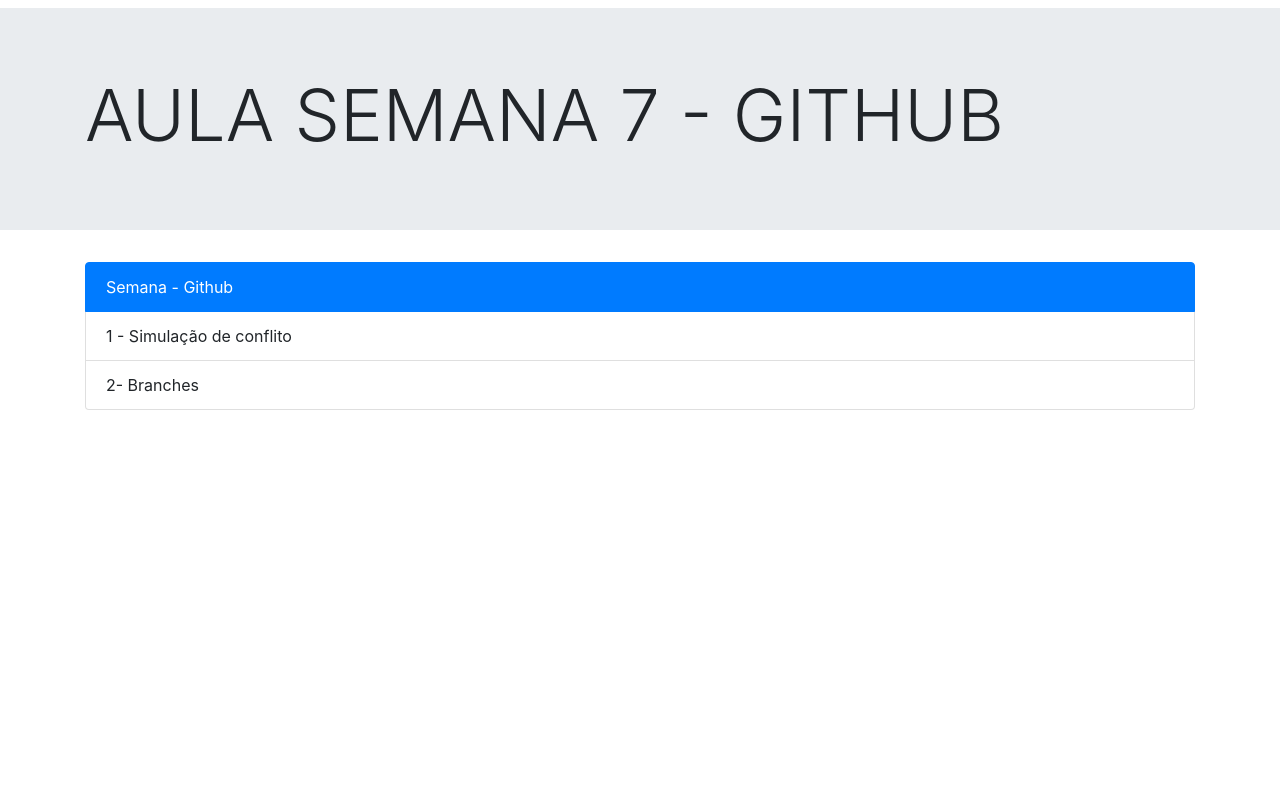
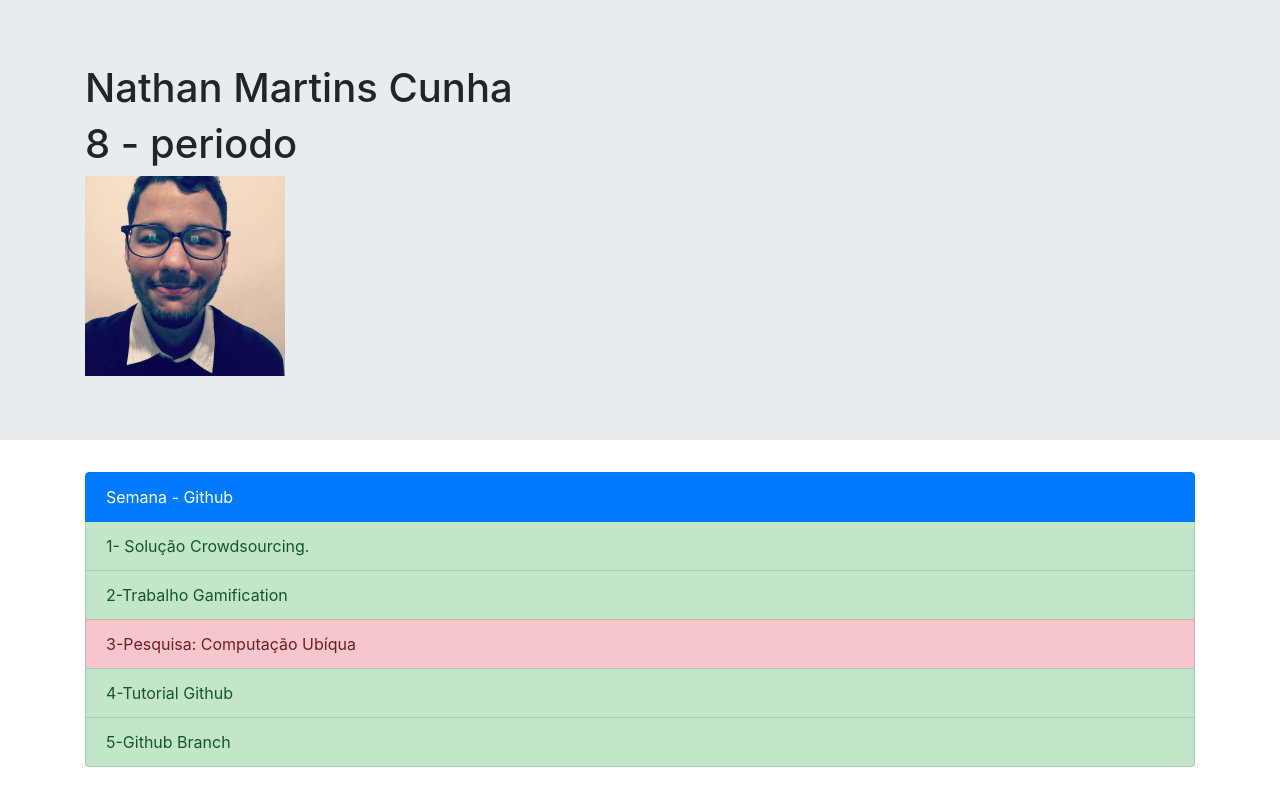
Before and after one commit to nathanmcunha/2018.1-CSCW, a plain HTML site: page index.html in a window 1280 px wide. Drawn offline with nearby package versions, Linux system fonts and the light colour scheme.

Commit message:
add fotos e tarefas

```diff
--- a/index.html
+++ b/index.html
@@ -11,18 +11,26 @@
 
  <body>
   <!-- Conteúdo -->
-  <h1></h1>
-  <div class="jumbotron jumbotron-fluid">
-  <div class="container">
-    <h1 class="display-3">AULA SEMANA 7 - GITHUB</h1>
-  </div>
-</div>
+
+
+    <div class="jumbotron jumbotron-fluid">
+      <div class="container">
+        <h1 class="display-10">Nathan Martins Cunha</h1>
+        <h1 class="display-10">8 - periodo</h1>
+        <img src="14205052.jpeg" width="200px">
+      </div>
+    </div>
+
   <div class="container">
 
     <ul class="list-group">
       <li class="list-group-item active">Semana - Github</li>
-      <li class="list-group-item">1 - Simulação de conflito</li>
-      <li class="list-group-item">2-  Branches</li>
+      <li class="list-group-item list-group-item-success">1- Solução Crowdsourcing.</li>
+      <li class="list-group-item list-group-item-success">2-Trabalho Gamification</li>
+      <li class="list-group-item list-group-item-danger">3-Pesquisa: Computação Ubíqua</li>
+      <li class="list-group-item list-group-item-success">4-Tutorial Github</li>
+      <li class="list-group-item list-group-item-success">5-Github Branch</li>
+
     </ul>
 
   </div>
```
Also changed, not shown: 14205052.jpeg (added), 2 other files.
